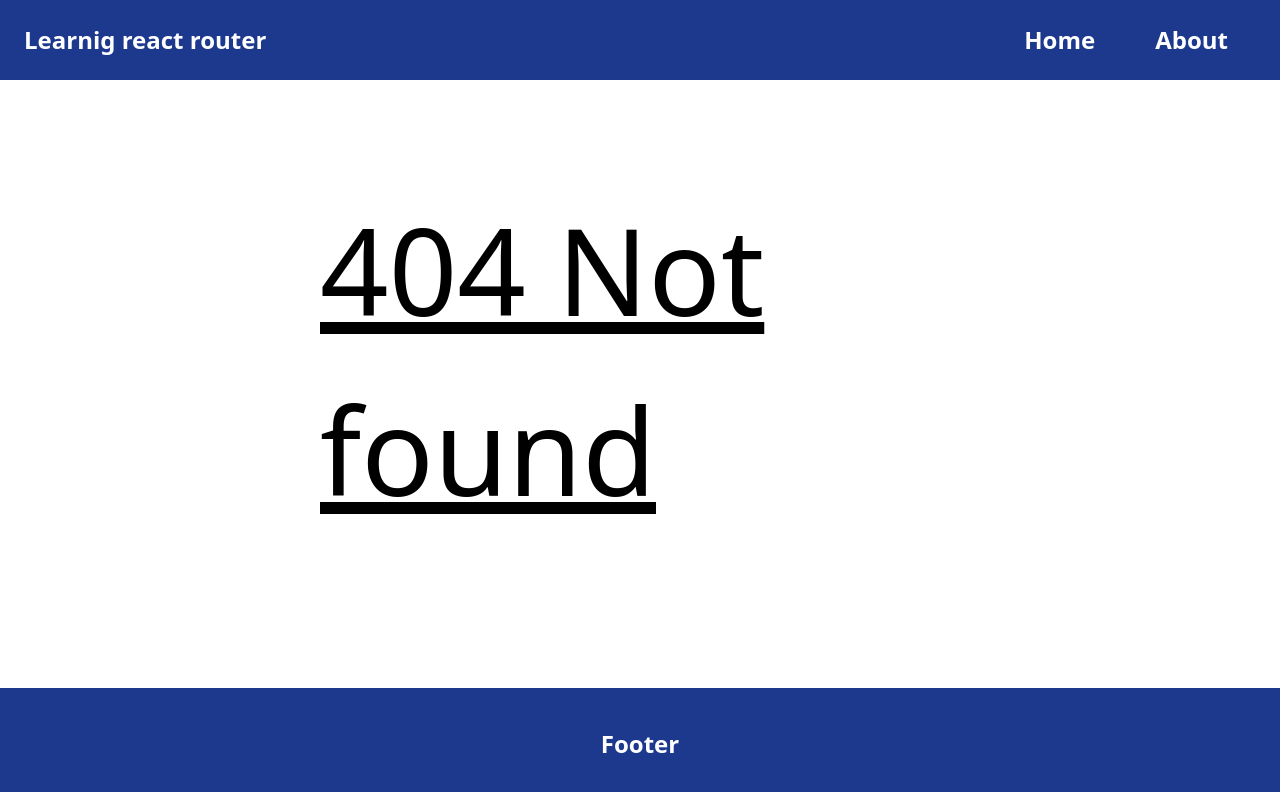
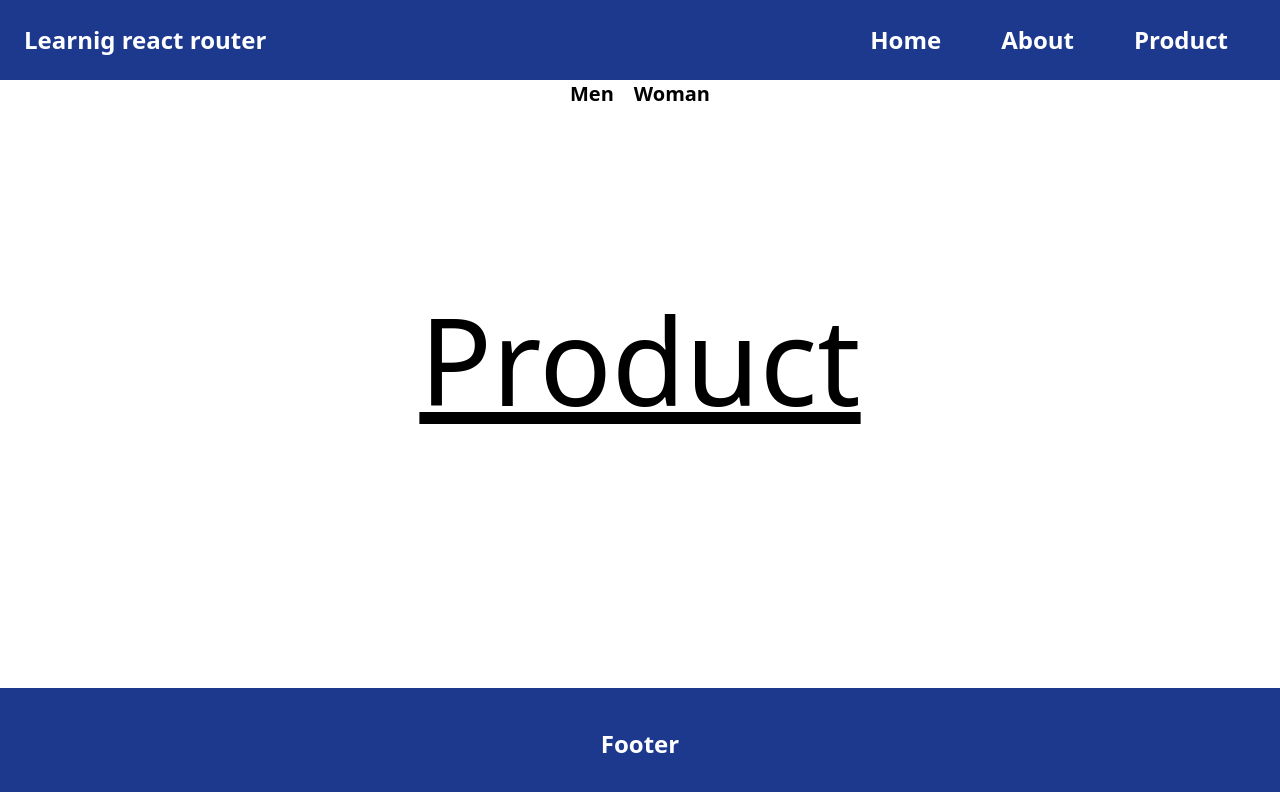
Before and after one commit to arpan7sarkar/React_Journey, a React (Vite) app in the folder 4_Advanced_routing/: page /product in a window 1280 px wide. Before the commit this address had no page. Shown: the top 792 px of the page. Built offline with nearby package versions, Linux system fonts and the light colour scheme.

Commit message:
Used the bad way of nesting routes

```diff
--- /dev/null
+++ b/4_Advanced_routing/src/components/Men.jsx
@@ -0,0 +1,11 @@
+import React from 'react'
+
+const Men = () => {
+  return (
+    <div>
+      <h2>Men's page</h2>
+    </div>
+  )
+}
+
+export default Men
--- a/4_Advanced_routing/src/components/Navbar.jsx
+++ b/4_Advanced_routing/src/components/Navbar.jsx
@@ -7,7 +7,7 @@ const Navbar = () => {
       <div className='flex gap-15 mx-7 '>
         <Link to="/">Home</Link>
         <Link to="/about">About</Link>
-
+        <Link to="/product">Product</Link>
       </div>
     </div>
   )
--- a/4_Advanced_routing/src/components/Notfound.jsx
+++ b/4_Advanced_routing/src/components/Notfound.jsx
@@ -1,7 +1,7 @@
 
 const Notfound = () => {
   return (
-    <div>
+    <div className="text-red-600">
       <h2>404 Not found</h2>
     </div>
   )
--- /dev/null
+++ b/4_Advanced_routing/src/components/Product.jsx
@@ -0,0 +1,16 @@
+import React from 'react'
+import { Link } from 'react-router-dom'
+
+const Product = () => {
+  return (
+    <div>
+        <div className='flex justify-center items-center gap-5 text-xl font-semibold'>
+            <Link to="/product/men">Men</Link>
+            <Link to="/product/woman">Woman</Link>
+        </div>
+      <h2>Product</h2>
+    </div>
+  )
+}
+
+export default Product
--- /dev/null
+++ b/4_Advanced_routing/src/components/Woman.jsx
@@ -0,0 +1,11 @@
+import React from 'react'
+
+const Woman = () => {
+  return (
+    <div>
+      <h2>Women's page</h2>
+    </div>
+  )
+}
+
+export default Woman
--- a/4_Advanced_routing/src/main.jsx
+++ b/4_Advanced_routing/src/main.jsx
@@ -6,6 +6,9 @@ import Navbar from "./components/Navbar.jsx";
 import Footer from "./components/Footer.jsx";
 import About from "./components/About.jsx";
 import Notfound from "./components/Notfound.jsx";
+import Product from "./components/Product.jsx";
+import Men from "./components/Men.jsx";
+import Woman from "./components/Woman.jsx";
 
 createRoot(document.getElementById("root")).render(
   <BrowserRouter>
@@ -13,6 +16,9 @@ createRoot(document.getElementById("root")).render(
     <Routes>
       <Route path="/" element={<App />} />
       <Route path="/about" element={<About />} />
+      <Route path="/product" element=<Product/> />
+      <Route path="/product/men" element=<Men/> />
+      <Route path="/product/woman" element=<Woman/> />
       {/* path="*" is for page not found */}
       <Route path="*" element=<Notfound /> />
     </Routes>
```
